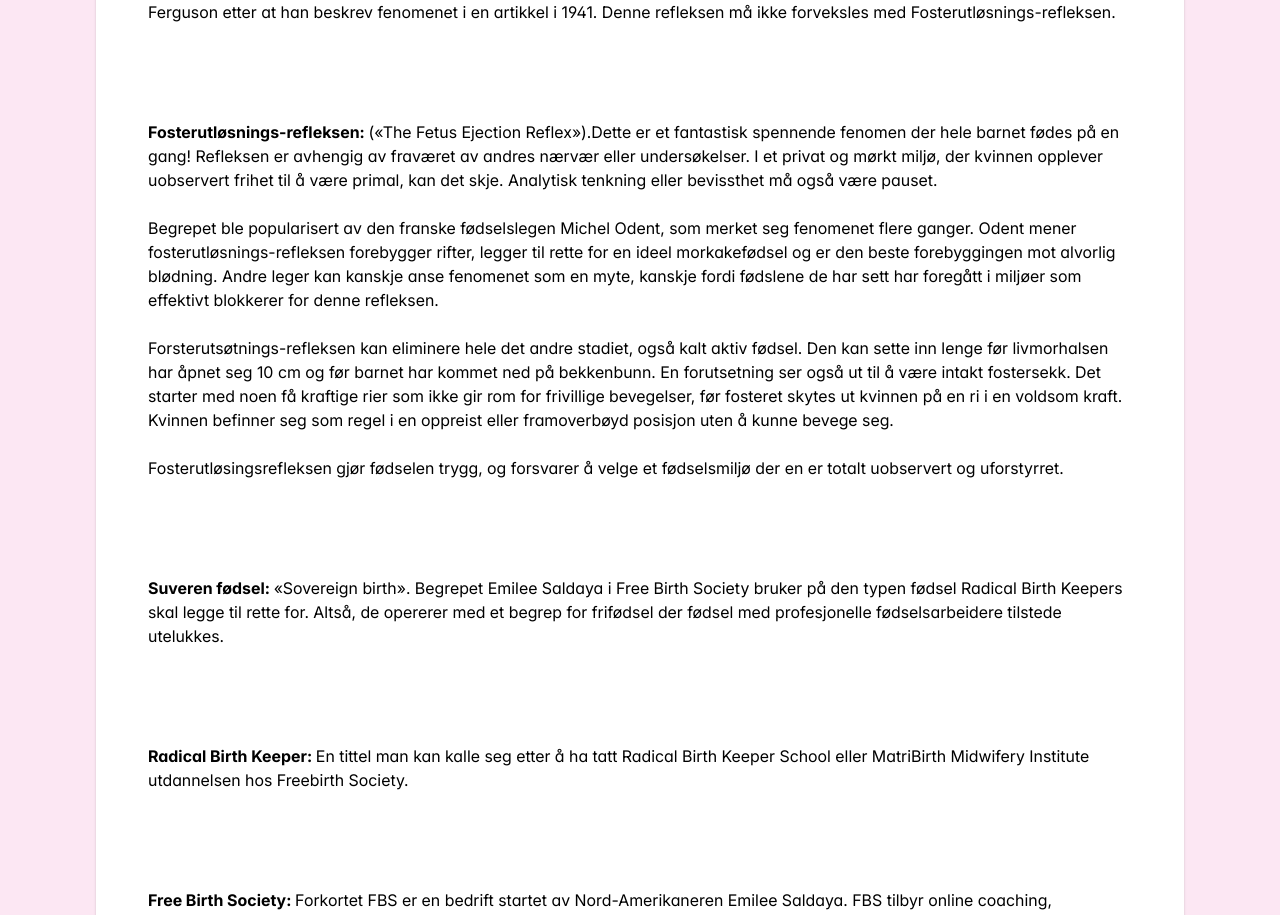
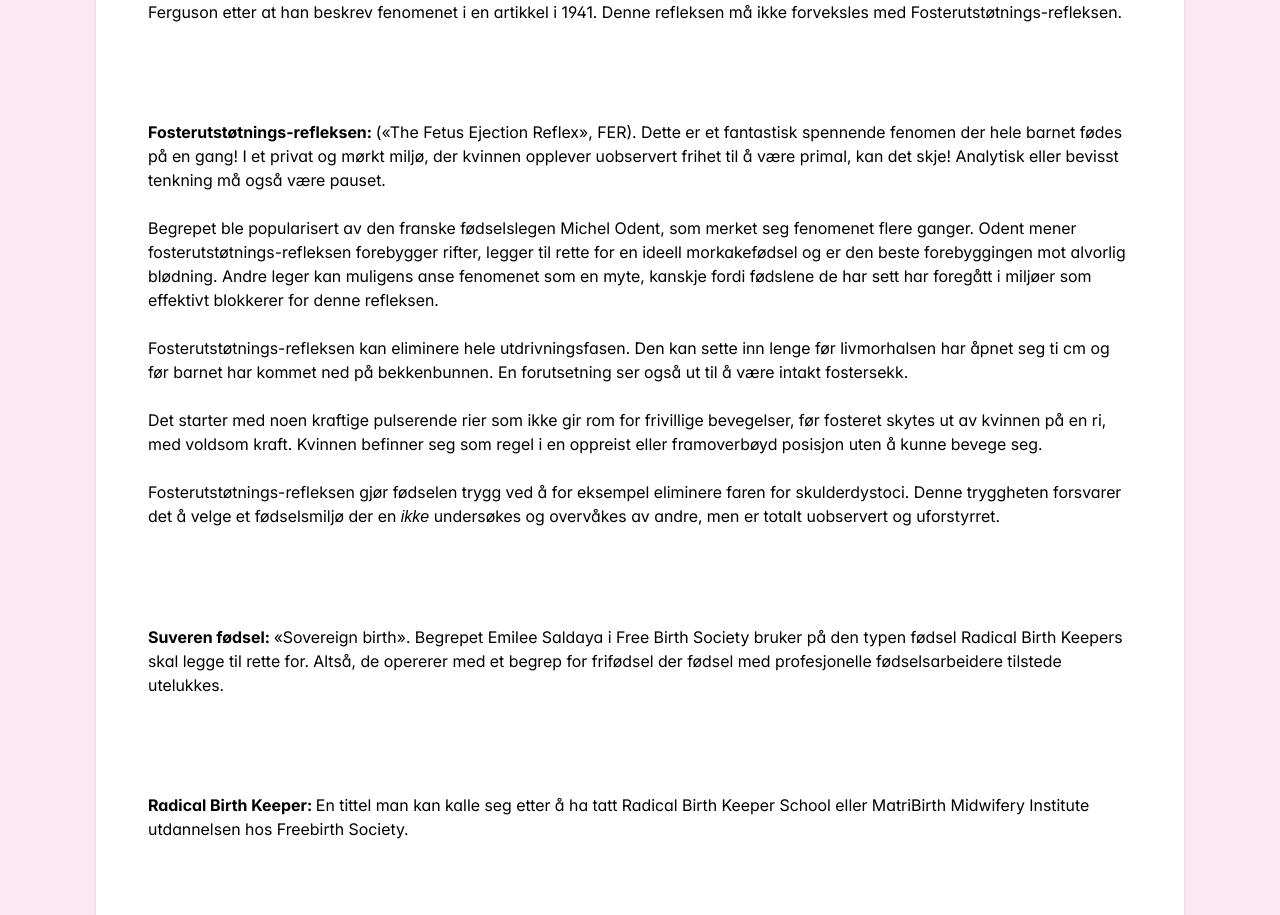
Before and after one commit to pauleb3/frifodsel, a Next.js app: page /ordliste in a window 1280 px wide. Shown: the part 3843-4758 px from the top of the page. Built offline with nearby package versions, Linux system fonts and the light colour scheme; a web font is replaced by a local one.

Commit message:
pc hjelp

```diff
--- a/app/ordliste/page.tsx
+++ b/app/ordliste/page.tsx
@@ -315,7 +315,7 @@
           beskriver som presserier. Begrepet Ferguson-refleksen er oppkalt etter
           legen James Ferguson etter at han beskrev fenomenet i en artikkel i
           1941. Denne refleksen må ikke forveksles med
-          Fosterutløsnings-refleksen.
+          Fosterutstøtnings-refleksen.
         </p>
         <p className="text-black">
           <br />
@@ -325,32 +325,37 @@
         </p>
         <p className="text-black">
           <span className="text-black font-bold font-bold">
-            Fosterutløsnings-refleksen:{" "}
+            Fosterutstøtnings-refleksen:{" "}
           </span>
-          («The Fetus Ejection Reflex»).Dette er et fantastisk spennende fenomen
-          der hele barnet fødes på en gang! Refleksen er avhengig av fraværet av
-          andres nærvær eller undersøkelser. I et privat og mørkt miljø, der
-          kvinnen opplever uobservert frihet til å være primal, kan det skje.
-          Analytisk tenkning eller bevissthet må også være pauset. <br />
-          <br /> Begrepet ble popularisert av den franske fødselslegen Michel
-          Odent, som merket seg fenomenet flere ganger. Odent mener
-          fosterutløsnings-refleksen forebygger rifter, legger til rette for en
-          ideel morkakefødsel og er den beste forebyggingen mot alvorlig
-          blødning. Andre leger kan kanskje anse fenomenet som en myte, kanskje
+          («The Fetus Ejection Reflex», FER). Dette er et fantastisk spennende
+          fenomen der hele barnet fødes på en gang! I et privat og mørkt miljø,
+          der kvinnen opplever uobservert frihet til å være primal, kan det
+          skje! Analytisk eller bevisst tenkning må også være pauset. <br />
+          <br />
+          Begrepet ble popularisert av den franske fødselslegen Michel Odent,
+          som merket seg fenomenet flere ganger. Odent mener
+          fosterutstøtnings-refleksen forebygger rifter, legger til rette for en
+          ideell morkakefødsel og er den beste forebyggingen mot alvorlig
+          blødning. Andre leger kan muligens anse fenomenet som en myte, kanskje
           fordi fødslene de har sett har foregått i miljøer som effektivt
           blokkerer for denne refleksen. <br />
           <br />
-          Forsterutsøtnings-refleksen kan eliminere hele det andre stadiet, også
-          kalt aktiv fødsel. Den kan sette inn lenge før livmorhalsen har åpnet
-          seg 10 cm og før barnet har kommet ned på bekkenbunn. En forutsetning
-          ser også ut til å være intakt fostersekk. Det starter med noen få
-          kraftige rier som ikke gir rom for frivillige bevegelser, før fosteret
-          skytes ut kvinnen på en ri i en voldsom kraft. Kvinnen befinner seg
-          som regel i en oppreist eller framoverbøyd posisjon uten å kunne
-          bevege seg. <br />
+          Fosterutstøtnings-refleksen kan eliminere hele utdrivningsfasen. Den
+          kan sette inn lenge før livmorhalsen har åpnet seg ti cm og før barnet
+          har kommet ned på bekkenbunnen. En forutsetning ser også ut til å være
+          intakt fostersekk. <br />
           <br />
-          Fosterutløsingsrefleksen gjør fødselen trygg, og forsvarer å velge et
-          fødselsmiljø der en er totalt uobservert og uforstyrret.
+          Det starter med noen kraftige pulserende rier som ikke gir rom for
+          frivillige bevegelser, før fosteret skytes ut av kvinnen på en ri, med
+          voldsom kraft. Kvinnen befinner seg som regel i en oppreist eller
+          framoverbøyd posisjon uten å kunne bevege seg.
+          <br />
+          <br />
+          Fosterutstøtnings-refleksen gjør fødselen trygg ved å for eksempel
+          eliminere faren for skulderdystoci. Denne tryggheten forsvarer det å
+          velge et fødselsmiljø der en <span className="italic">ikke</span>{" "}
+          undersøkes og overvåkes av andre, men er totalt uobservert og
+          uforstyrret.
         </p>
         <p className="text-black">
           <br />
--- a/app/page.tsx
+++ b/app/page.tsx
@@ -37,8 +37,8 @@
         til pasienter. I tråd med våre prinsipper oppfordrer vi{" "}
         <span className="italic">ikke</span> til spesifikk handling, men til en
         holdning av radikalt selvansvar og personlig integritet. Vi oppfordrer
-        til å tenke på det som står her, men ikke handle på det. Din handling er
-        opp til deg.
+        til å tenke på det som står her, men handle på det. Din handling er opp
+        til deg.
         <br /> <br />
         <br />
         <span className="text-black font-bold font-bold">
```
